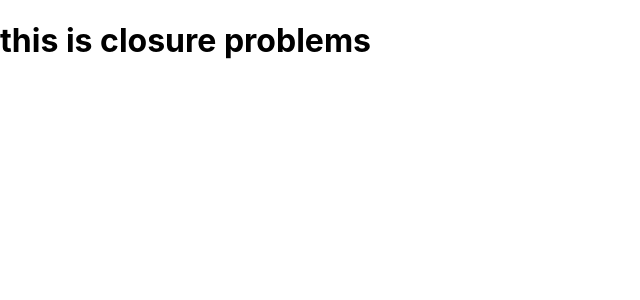
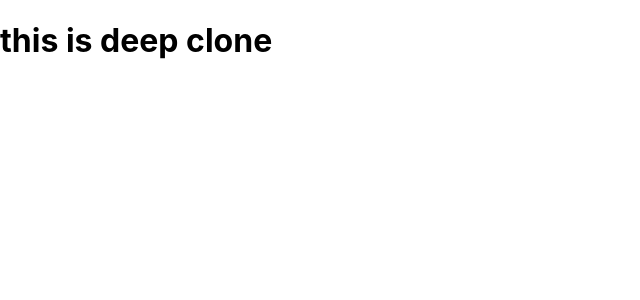
Before and after one commit to aniket2727/React-Interview, a React (Create React App) app in the folder app/: page / in a window 1280 px wide. Shown: the top 300 px of the page, without its empty margins (0-640 px from the left). Built offline with nearby package versions, Linux system fonts and the light colour scheme.

Commit message:
deep clone

```diff
--- a/app/src/A3.js
+++ b/app/src/A3.js
@@ -6,8 +6,6 @@
 
 
 import React from 'react'
-
-
 const A3=()=>{
 
     function parentfunctions(){
--- /dev/null
+++ b/app/src/A4.js
@@ -0,0 +1,27 @@
+
+
+
+
+import React from 'react'
+import { json } from 'react-router-dom'
+
+
+
+const A4=()=>{
+
+    const originalclone=
+    {
+        name:"aniket",
+        age:"1000"
+    }
+    const deepclone=JSON.parse(JSON.stringify(originalclone))
+
+    console.log("this is deep clone",deepclone)
+  return(
+    <div> <h1>this is deep clone </h1>
+    </div>
+  )
+}
+
+
+export default A4;
--- a/app/src/App.js
+++ b/app/src/App.js
@@ -109,10 +109,11 @@ import ExampleComponent from "./Usereducers/Usereducers";
 import A1 from './A1'
 import A2 from "./A2";
 import A3 from './A3'
+import A4 from './A4'
 function App() {
   return (
     <div className="">
-     <A3/>
+     <A4/>
     </div>
   );
 }
```
